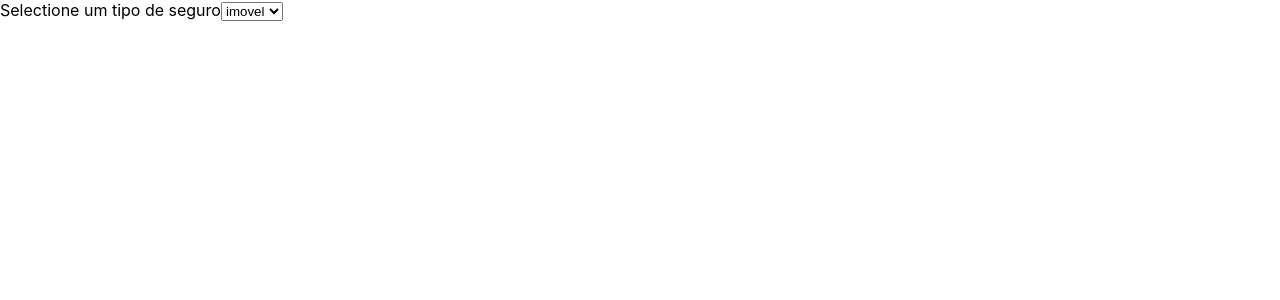
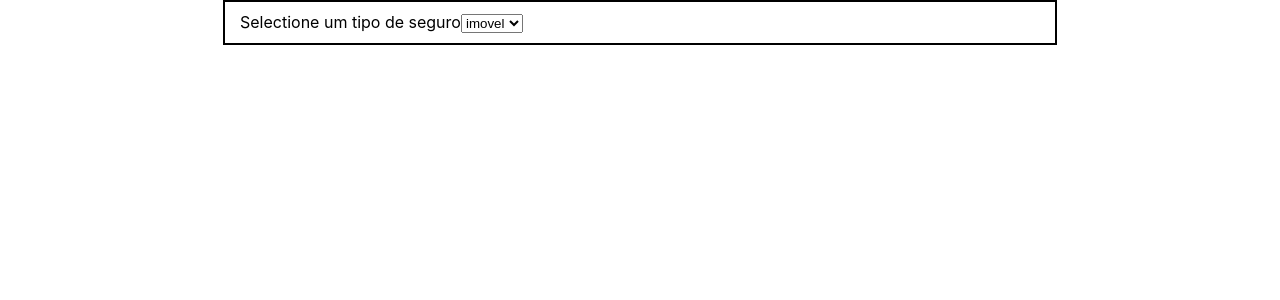
Before and after one commit to T14g/react-multi-form, a React (Create React App) app: page / in a window 1280 px wide. Shown: the top 300 px of the page. Built offline with nearby package versions, Linux system fonts and the light colour scheme; the HTML template or start-up script is replaced by a standard one.

Commit message:
Added styled-components and renaming files , some styled for inputs also

```diff
--- a/package.json
+++ b/package.json
@@ -9,6 +9,7 @@
     "react": "^17.0.2",
     "react-dom": "^17.0.2",
     "react-scripts": "4.0.3",
+    "styled-components": "^5.3.0",
     "web-vitals": "^1.1.2"
   },
   "scripts": {
--- a/src/App.js
+++ b/src/App.js
@@ -1,4 +1,4 @@
-import Form from './components/form/form-component';
+import Form from './components/form/form.component';
 
 function App() {
   return (
--- a/src/components/form/form-component.jsx
+++ b/src/components/form/form.component.jsx
@@ -1,6 +1,8 @@
 import React from 'react';
-import SelectComponent from '../select/select-component';
-import InputComponent from '../input/input-component';
+import SelectComponent from '../select/select.component';
+import InputComponent from '../input/input.component';
+
+import { FormContainer, Container } from './form.styled';
 
 const _INPUTS = [
     {
@@ -95,11 +97,14 @@ class Form extends React.Component {
         let selectionInputs = this.state.selectedInputs;
 
         return (
-            <div>
-                Selectione um tipo de seguro
-                <SelectComponent
-                    handleSelect={this.handleSelection}
-                    options={selectOptions} />
+            <FormContainer>
+
+                <Container>
+                    Selectione um tipo de seguro
+                    <SelectComponent
+                        handleSelect={this.handleSelection}
+                        options={selectOptions} />
+                </Container>
 
                 {
                     selectionInputs.length > 0 ? (
@@ -114,7 +119,7 @@ class Form extends React.Component {
                         ))
                     ) : null
                 }
-            </div>
+            </FormContainer>
         )
     }
 }
--- /dev/null
+++ b/src/components/form/form.styled.jsx
@@ -0,0 +1,23 @@
+import styled from 'styled-components';
+
+export const FormContainer =  styled.div`
+    max-width: 800px;
+    margin: 0 auto;
+    border: 2px #000 solid;
+    padding: 10px 15px;
+
+    &:after{
+        display: table;
+        content : "";
+        clear: both;
+    }
+
+    input{
+        width: 47.6%;
+        display: block;
+        float: left;
+    }
+`
+export const Container = styled.div`
+
+`
--- a/src/components/input/input-component.jsx
+++ b/src/components/input/input.component.jsx
@@ -1,9 +1,10 @@
 import React from 'react';
+import { InputStyled } from './input.styles';
 
 const InputComponent = ({ type, name, placeholder, required }) => {
 
     return (
-        <input
+        <InputStyled
             type={type}
             name={name}
             placeholder={placeholder}
--- /dev/null
+++ b/src/components/input/input.styles.jsx
@@ -0,0 +1,5 @@
+import styled from 'styled-components';
+
+export const InputStyled = styled.input`
+    margin: 5px;
+`
--- a/src/components/select/select-component.jsx
+++ b/src/components/select/select.component.jsx
@@ -1,5 +1,5 @@
 import React from 'react';
-import Option from '../option/option-component';
+import Option from '../option/option.component';
 
 const SelectComponent = ({ options, handleSelect }) => {
     console.log(options);
```
Also changed, not shown: src/components/option/option.component.jsx (renamed from src/components/option/option-component.jsx), 1 other file (tests, documents, lock files or other folders).
